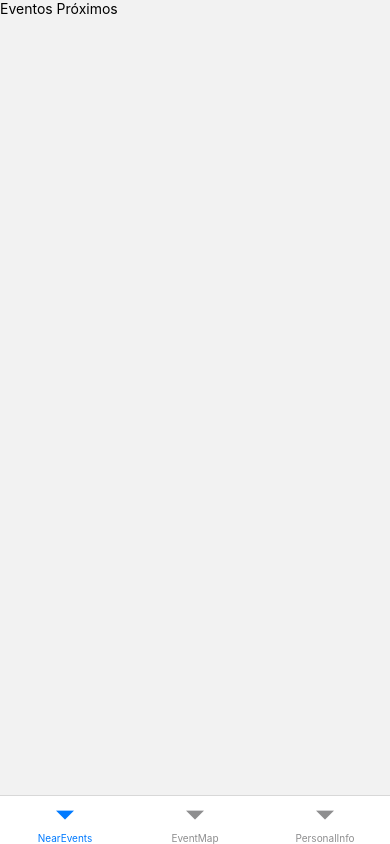
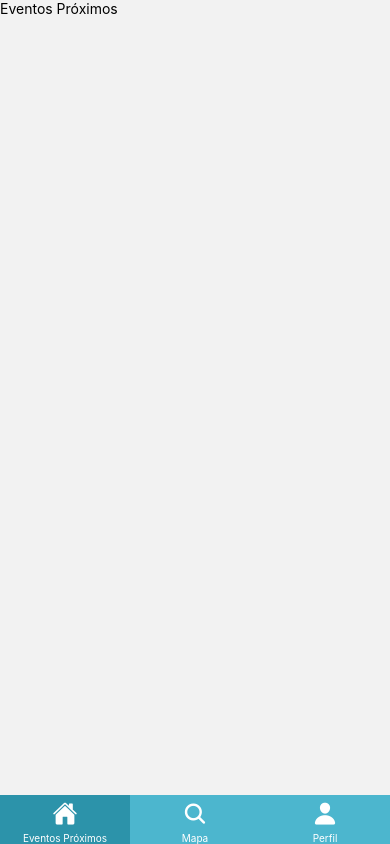
Before and after one commit to ElianMariano/GoPlaces, a React Native app: screen /EventTabs in a window 390 px wide. Built offline with nearby package versions, Linux system fonts and the light colour scheme.

Commit message:
Top bar finished

```diff
--- a/package.json
+++ b/package.json
@@ -18,6 +18,7 @@
     "react": "17.0.1",
     "react-dom": "17.0.1",
     "react-native": "0.64.3",
+    "react-native-ionicons": "4.x",
     "react-native-safe-area-context": "3.3.2",
     "react-native-screens": "~3.8.0",
     "react-native-web": "0.17.1"
--- a/src/components/TitleText/index.js
+++ b/src/components/TitleText/index.js
@@ -10,7 +10,7 @@ export default function TitleText({children, fontSize}){
 const styles = StyleSheet.create({
     titleText: {
         color: '#FFF',
-        fontSize: 36,
+        fontSize: 32,
         textAlign: 'center',
         fontWeight: 'bold',
         marginBottom: 10
--- a/src/pages/NewEvent/index.js
+++ b/src/pages/NewEvent/index.js
@@ -1,5 +1,5 @@
 import React from 'react'
-import {View, StyleSheet, TextInput} from 'react-native'
+import {View, Text, StyleSheet, TextInput} from 'react-native'
 import { useNavigation } from '@react-navigation/native'
 
 import Header from '../../components/Header'
@@ -20,7 +20,12 @@ export default function NewEvent(){
             <TitleText>Novo evento</TitleText>
 
             <TextInput placeholder="Novo Evento" style={styles.input}/>
+
             <TextInput placeholder="Localização" style={styles.input}/>
+
+            <View style={styles.uploadContainer}>
+                <Text style={styles.uploadText}>Upload de Imagem</Text>
+            </View>
 
             <Button onPress={() => console.log('Cadastrar evento')}>Cadastrar evento</Button>
             <Button onPress={Cancel}>Cancelar</Button>
@@ -46,4 +51,20 @@ const styles = StyleSheet.create({
         margin: 4,
         width: '95%'
     },
+
+    uploadContainer: {
+        backgroundColor: '#F3F3F3',
+        borderRadius: 8,
+        padding: 16,
+        margin: 4,
+        width: '95%',
+        paddingBottom: 30,
+        paddingTop: 30
+    },
+
+    uploadText: {
+        color: '#959595',
+        fontSize: 16,
+        fontWeight: 'bold'
+    }
 })
--- a/src/routes/EventTabs.js
+++ b/src/routes/EventTabs.js
@@ -1,5 +1,6 @@
 import React from 'react'
 import {NavigationContainer} from '@react-navigation/native'
+import {Ionicons} from '@expo/vector-icons'
 import {createBottomTabNavigator} from '@react-navigation/bottom-tabs'
 
 import NearEvents from '../pages/NearEvents'
@@ -13,12 +14,52 @@ export default function EventTabs(){
         <Tab.Navigator
             headerMode='none'
             screenOptions={{
-            headerShown: false
+                headerShown: false,
+                tabBarActiveTintColor: '#FFF',
+                tabBarInactiveTintColor: '#FFF',
+                tabBarActiveBackgroundColor: '#2C93AA',
+                tabBarInactiveBackgroundColor: '#4CB6CE',
+                tabBarStyle: {borderTopWidth: 0}
             }}
         >
-            <Tab.Screen name="NearEvents" component={NearEvents} />
-            <Tab.Screen name="EventMap" component={EventMap} />
-            <Tab.Screen name="PersonalInfo" component={PersonalInfo} />
+            <Tab.Screen
+                name="NearEvents"
+                component={NearEvents}
+                options={{
+                    tabBarLabel: 'Eventos Próximos',
+                    tabBarIcon: ({color, size, focused}) => {
+                        return (
+                            <Ionicons size={size} color={color} name='home' />
+                        )
+                    }
+                }}
+                />
+            <Tab.Screen
+                name="EventMap"
+                component={EventMap}
+                options={{
+                    tabBarLabel: 'Mapa',
+                    tabBarIcon: ({color, size, focused}) => {
+                        return (
+                            <Ionicons size={size} color={color} name='search' />
+                        )
+                    }
+                }}
+                />
+
+            <Tab.Screen
+                name="PersonalInfo"
+                component={PersonalInfo}
+                options={{
+                    tabBarLabel: 'Perfil',
+                    tabBarIcon: ({color, size, focused}) => {
+                        return (
+                            <Ionicons size={size} color={color} name='person' />
+                        )
+                    }
+                }}
+                />
+
         </Tab.Navigator>
     )
 }
```
Also changed, not shown: 1 other file (tests, documents, lock files or other folders).
